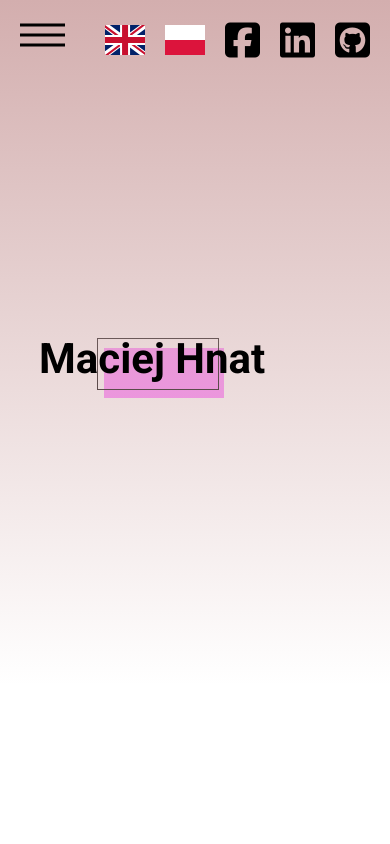
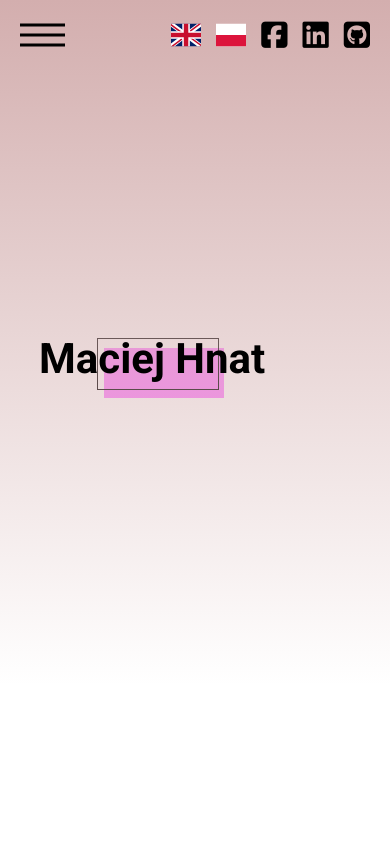
Before and after one commit to mecies/me, a React (Create React App) app: page / in a window 390 px wide. Shown: the top 844 px of the page. Built offline with nearby package versions, Linux system fonts and the light colour scheme.

Commit message:
changed mobile icon styles

```diff
--- a/src/style/Home/Header.css
+++ b/src/style/Home/Header.css
@@ -13,14 +13,14 @@
 
 .icons a {
     color: black;
-    font-size: 40px;
-    margin-left: 20px;
+    font-size: 30px;
+    margin-left: 15px;
 }
 
 .icons .flag {
-    height: 40px;
-    width: 40px;
-    margin-left: 20px;
+    height: 30px;
+    width: 30px;
+    margin-left: 15px;
 }
 
 .icons a:any-link {
```
